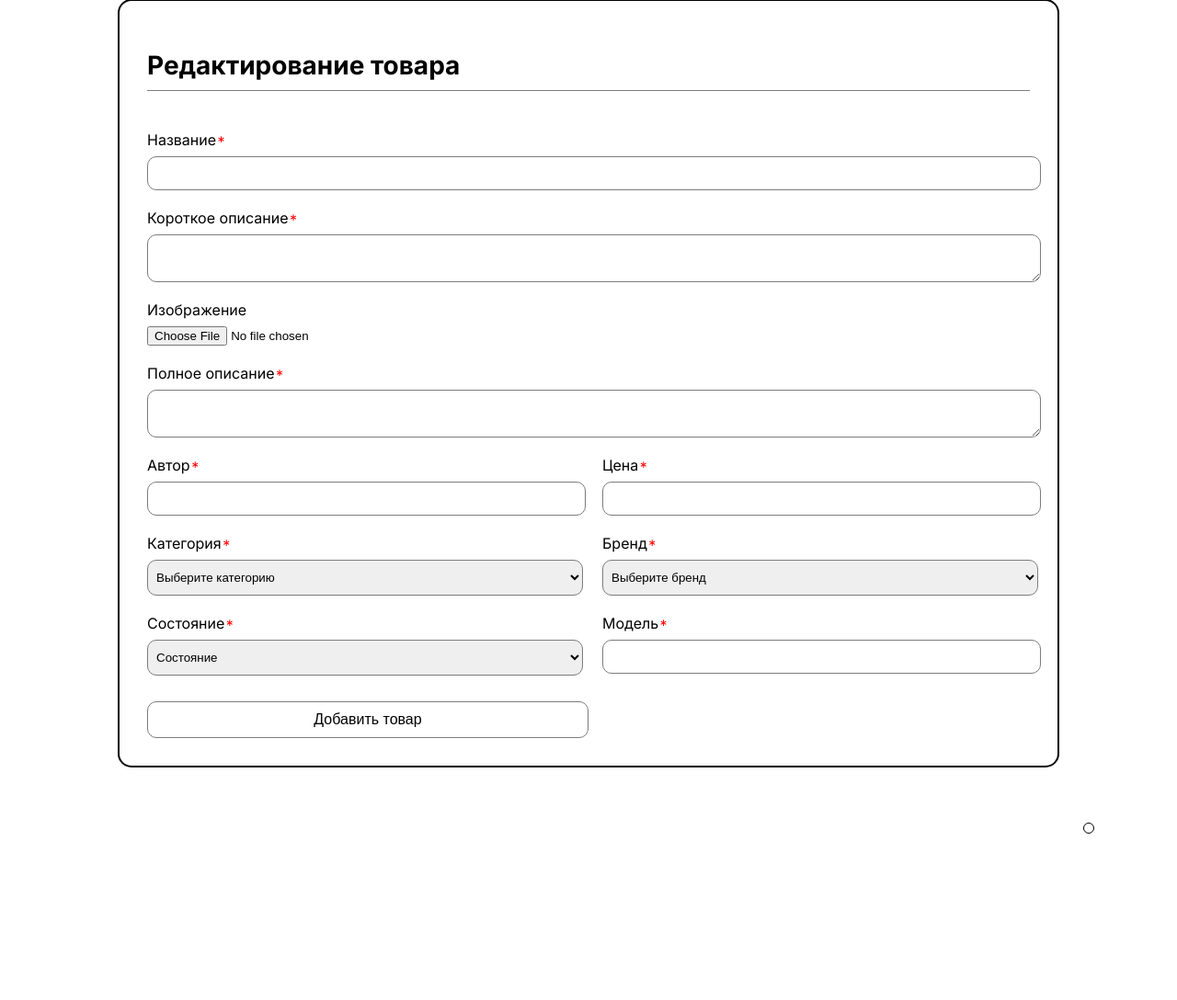
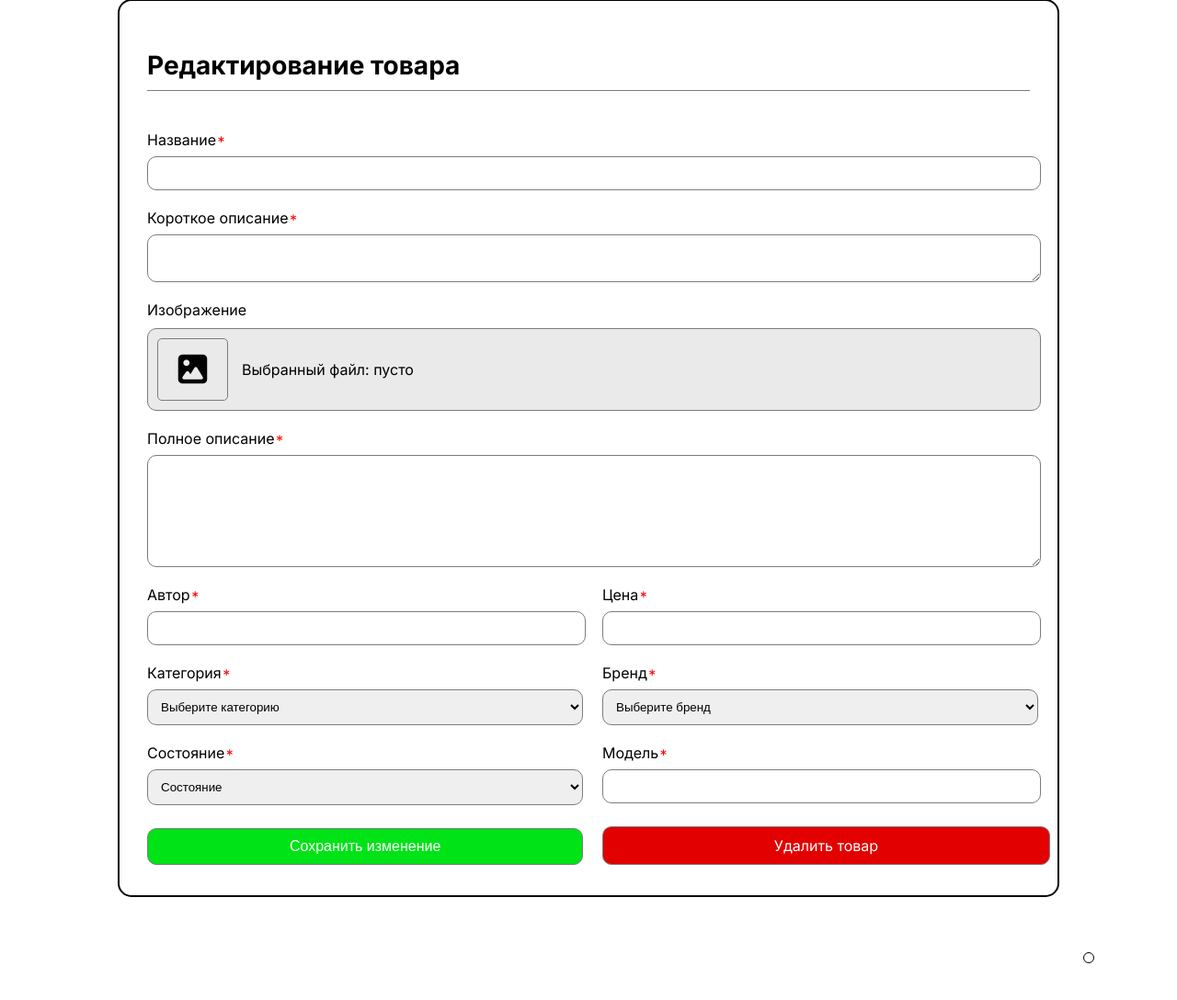
Before and after one commit to EDWARDAV0228/MarketPlace, a Django app: template templates/workspace/edit.html in a window 1280 px wide. Shown: the part 90-1178 px from the top of the page at 92% size. Before the commit the page ends 997 px from the top, so only its background shows below. Run offline with Django 5.2, Linux system fonts and the light colour scheme; the template is opened without the code that fills it, so the values that code supplies are empty.

Commit message:
Edit of product

```diff
--- a/static/css/workspace.css
+++ b/static/css/workspace.css
@@ -274,23 +274,22 @@ section {
     width: 100%;
     border: 1px solid #7c7c7c;
     border-radius: 10px;
-    padding: 10px 5px;
+    padding: 10px 0px 10px 10px;
 }
 
 #description {
     width: 100%;
     border: 1px solid #7c7c7c;
     border-radius: 10px;
-    padding: 10px 5px;
+    padding: 10px 0px 10px 10px;
 }
-
-#image {}
 
 #full-description {
     width: 100%;
     border: 1px solid #7c7c7c;
     border-radius: 10px;
-    padding: 10px 5px;
+    padding: 10px 0px 10px 10px;
+    height: 100px;
 }
 
 .split {
@@ -304,64 +303,72 @@ section {
     width: 100%;
     border: 1px solid #7c7c7c;
     border-radius: 10px;
-    padding: 10px 5px;
+    padding: 10px 0px 10px 10px;
 }
 
 #author {
     width: 100%;
     border: 1px solid #7c7c7c;
     border-radius: 10px;
-    padding: 10px 5px;
+    padding: 10px 0px 10px 10px;
 }
 
 #category {
     width: 102%;
     border: 1px solid #7c7c7c;
     border-radius: 10px;
-    padding: 10px 5px;
+    padding: 10px 0px 10px 10px;
 }
 
 #brand {
     width: 102%;
     border: 1px solid #7c7c7c;
     border-radius: 10px;
-    padding: 10px 5px;
+    padding: 10px 0px 10px 10px;
 }
 
 #condition {
     width: 102%;
     border: 1px solid #7c7c7c;
     border-radius: 10px;
-    padding: 10px 5px;
+    padding: 10px 0px 10px 10px;
 }
 
 #model {
     width: 100%;
     border: 1px solid #7c7c7c;
     border-radius: 10px;
-    padding: 10px 5px;
+    padding: 10px 0px 10px 10px;
 }
 
 .create-submit input {
     width: 50%;
-    background-color: transparent;
+    color: #fff;
     padding: 10px;
     text-align: center;
     border: 1px solid #7c7c7c;
     border-radius: 10px;
     font-size: 16px;
     cursor: pointer;
+    background-color: #00e317;
 }
 
 .edit-submit input {
-    width: 50%;
-    background-color: transparent;
+    color: #fff;
+    background-color: #00e317;
+    width: 102%;
+    display: block;
     padding: 10px;
     text-align: center;
     border: 1px solid #7c7c7c;
+    transform: translateY(-3px);
     border-radius: 10px;
     font-size: 16px;
     cursor: pointer;
+}
+
+.edit-submit input:hover {
+    background-color: #02d517;
 }
 
 
@@ -409,3 +416,67 @@ section {
     transition: .2s;
     color: #fff;
 }
+
+.image-block span {
+    cursor: default;
+}
+
+.image-label {
+    display: flex;
+    width: 100%;
+    align-items: center;
+    padding: 10px 0px 10px 10px;
+    gap: 15px;
+    border: 1px solid #7c7c7c;
+    background-color: #eaeaea;
+    border-radius: 10px;
+    margin-top: 10px;
+}
+
+.upload-btn {
+    cursor: pointer;
+    border: 1px solid #7c7c7c;
+    padding: 15px;
+    border-radius: 5px;
+    background-color: transparent;
+}
+
+.upload-btn i {
+    font-size: 36px;
+    color: #000;
+}
+
+.upload-btn:hover {
+    background-color: #00e317;
+    transform: scale(1.1);
+    border: 1px solid #00e317;
+    transition: .4s;
+}
+
+.hidden {
+    display: none;
+    opacity: 0;
+}
+
+.split:last-child {
+    align-items: center;
+}
+
+.del-submit a {
+    color: #fff;
+    background-color: #e30000;
+    width: 100%;
+    text-decoration: none;
+    display: block;
+    padding: 10px;
+    text-align: center;
+    border: 1px solid #7c7c7c;
+    border-radius: 10px;
+    font-size: 16px;
+    cursor: pointer;
+}
+
+.del-submit a:hover {
+    background-color: #c70000;
+
+}
--- /dev/null
+++ b/static/js/selectedImg.js
@@ -0,0 +1,7 @@
+let fileInput = document.querySelector('#image')
+  document.querySelector('.selected-file').textContent = 'пусто'
+
+  fileInput.addEventListener('change', e => {
+    const fileName = fileInput.value.split('//').pop()
+    document.querySelector('.selected-file').textContent = fileName.slice(12,)
+})
--- a/templates/workspace/edit.html
+++ b/templates/workspace/edit.html
@@ -5,6 +5,8 @@
 {% block icon %}
 
 {% endblock %}
+
+{% include "static js/selectedImg.js" %}
 
 {% block title %}
   Редактировать товар товар
@@ -21,13 +23,13 @@
 {% block content %}
   <section>
     <div class="container">
-      <form action="{% url 'edit_product' %}" class="add-form" method="POST" enctype="multipart/form-data">
+      <form action="{% url 'edit_product' product_id=product.id %}" class="add-form" method="POST" enctype="multipart/form-data">
         {% csrf_token %}
         <h1 class="form-title">Редактирование товара</h1>
 
         <div class="name-block">
           <label for="product-name">Название <span class="red">*</span></label>
-          <input type="text" value='{{product.name}}' name="product-name" id="name" required />
+          <input type="text" value="{{product.name}}" name="product-name" id="name" required />
         </div>
 
         <div class="description-block">
@@ -36,8 +38,14 @@
         </div>
 
         <div class="image-block">
-          <label for="image">Изображение</label>
-          <input type="file" name="image" id="image" accept="images/*" />
+          <span>Изображение</span>
+          <label class="image-label">
+
+            <label for="image" class="upload-btn"><i class="fa-solid fa-image"></i></label>
+            <span>Выбранный файл: <span class="selected-file">тут пока пусто</span></span>
+            <input type="file" name="image" class="hidden" id="image" accept="images/*" />
+
+          </label>
         </div>
 
         <div class="full-description-block">
@@ -48,11 +56,11 @@
         <div class="split">
           <div class="author-block">
             <label for="product-name">Автор <span class="red">*</span></label>
-            <input type="text" name="author" id="author" value='{{product.author}}' required />
+            <input type="text" name="author" id="author" value="{{product.author}}" required />
           </div>
           <div class="price-block">
             <label for="price">Цена <span class="red">*</span></label>
-            <input type="number" name="price" id="price" value={{product.price}} required />
+            <input type="number" name="price" id="price" value="{{product.price}}" required />
           </div>
         </div>
 
@@ -90,14 +98,26 @@
 
           <div class="model-block">
             <label for="model">Модель <span class="red">*</span></label>
-            <input type="text" name="model" id="model" value='{{product.medel}}' required />
+            <input type="text" name="model" id="model" value="{{product.model}}" required />
           </div>
         </div>
 
-        <div class="edit-submit">
-          <input type="submit" value="Добавить товар" />
+        <div class="split">
+          <div class="edit-submit">
+            <input type="submit" value="Сохранить изменение" />
+          </div>
+          <div class="del-submit">
+            <a href="{% url 'del_product' product_id=product.id %}">
+              Удалить товар
+            </a>
+          </div>
         </div>
+
       </form>
     </div>
   </section>
 {% endblock %}
+
+{% block script %}
+<script src="{% static 'js/selectedImg.js' %}"></script>
+{% endblock script %}
```
Also changed, not shown: templates/workspace/create.html (+10 -2 lines).
